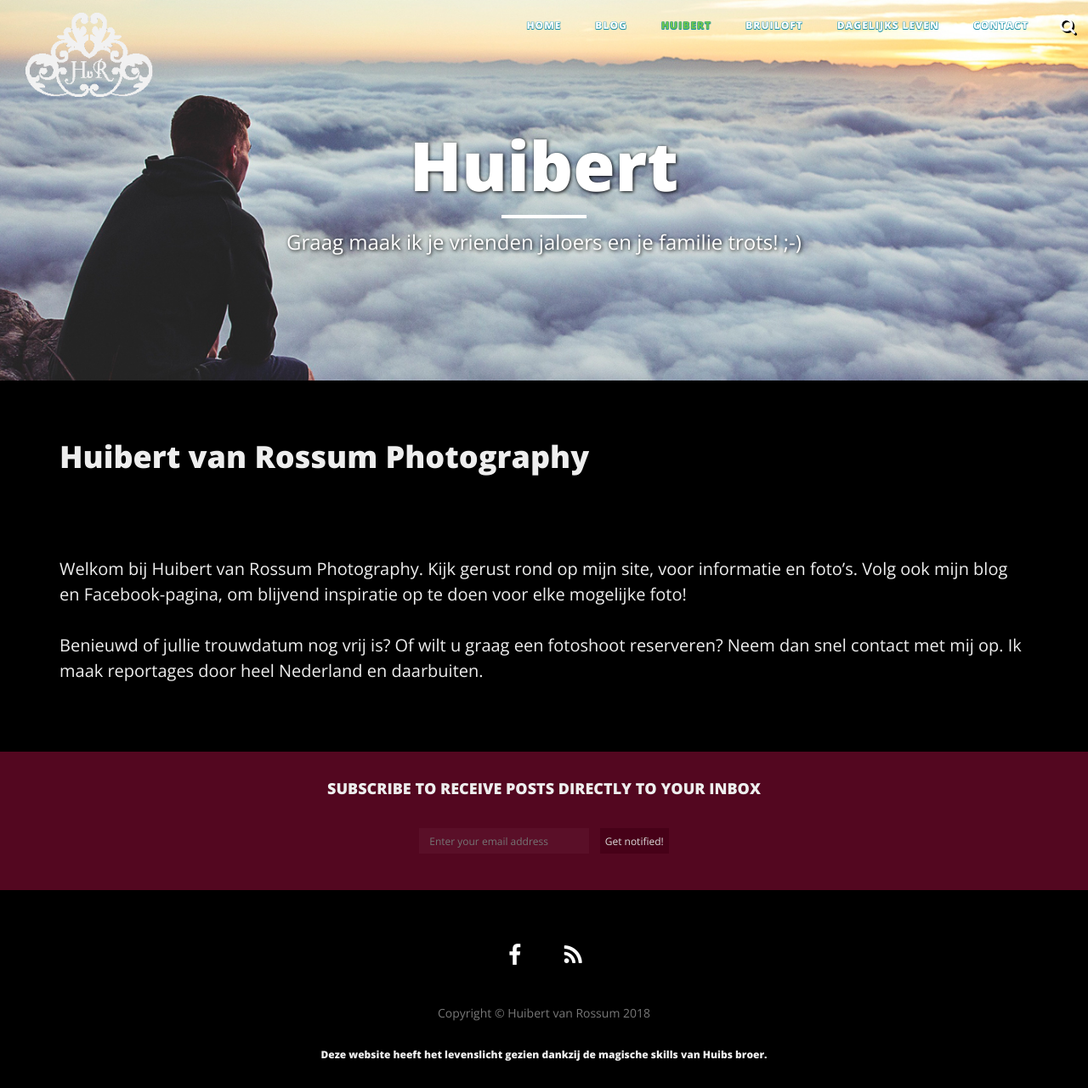
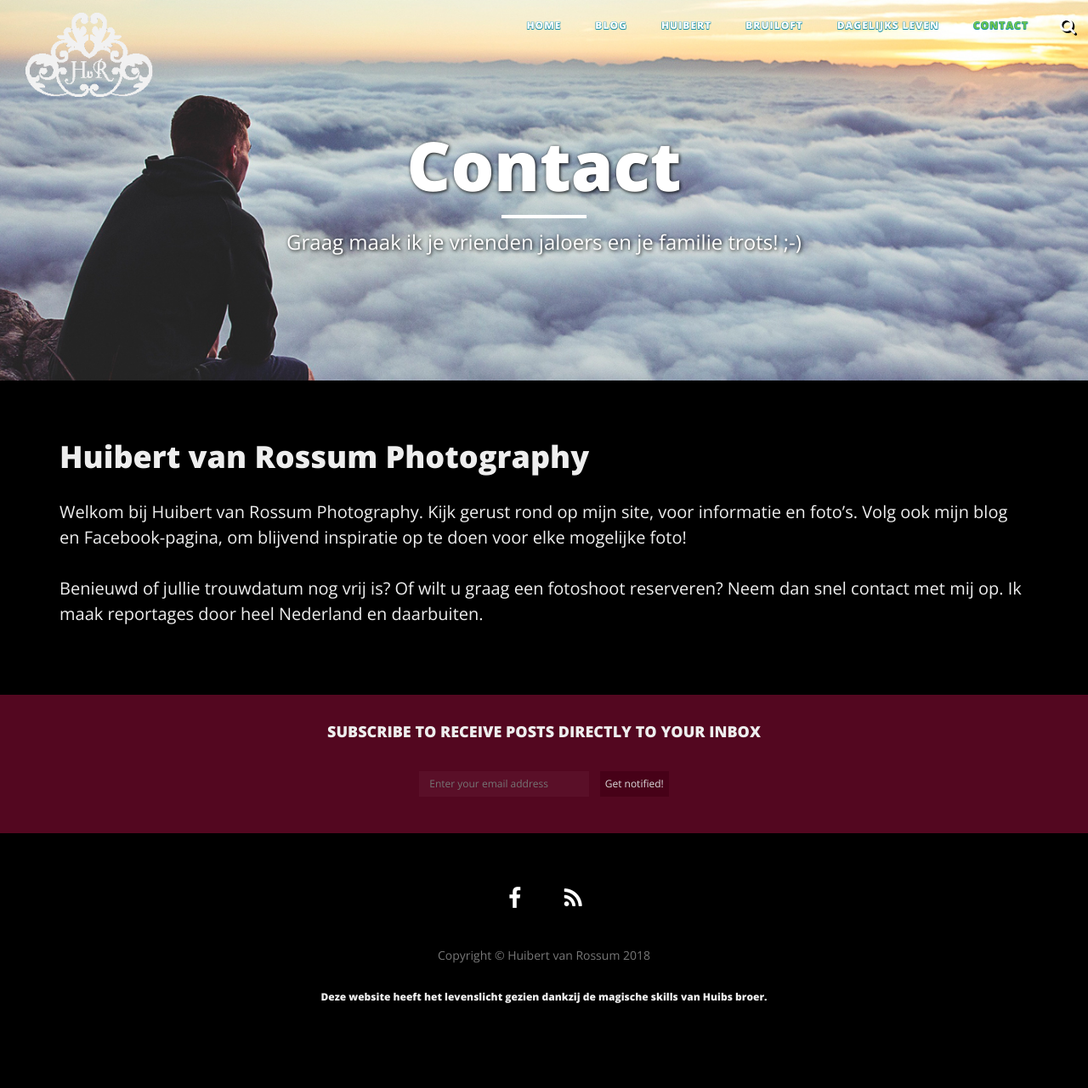
Before and after one commit to mrquincle/huibert-photography, a Jekyll site: the page built from contact/index.md, in a window 1280 px wide. Shown: the whole page at 85% size. Built offline with Jekyll 4.4.1, drawn with Linux system fonts in a browser that asks for light colours; nearby versions of some CDN libraries; after the commit the page ends 1213 px from its top, so only the background shows below that.

Commit message:
Update pages contact / huibert

```diff
--- a/_config.yml
+++ b/_config.yml
@@ -36,7 +36,7 @@ comments :
 nav:
   - HOME: "/huibert-photography/"
   - BLOG: "/huibert-photography/blog/"
-  - HUIBERT: "/huibert-photography/huibert-photography/"
+  - HUIBERT: "/huibert-photography/huibert/"
   - BRUILOFT: "/huibert-photography/bruiloft/"
   - DAGELIJKS LEVEN: "/huibert-photography/dagelijksleven/"
   - CONTACT: "/huibert-photography/contact/"
--- a/huibert/index.html
+++ b/contact/index.md
@@ -1,17 +1,13 @@
 ---
 layout: page
-title: "Huibert"
+title: "Contact"
 description: "Graag maak ik je vrienden jaloers en je familie trots! ;-)"
-active: huibert
+active: contact
 header-img: "img/about-bg.jpg"
 ---
 
-<h1>Huibert van Rossum Photography</h1>
-<br>
-<br>
-<p>
+# Huibert van Rossum Photography
+
 Welkom bij Huibert van Rossum Photography. Kijk gerust rond op mijn site, voor informatie en foto’s. Volg ook mijn blog en Facebook-pagina, om blijvend inspiratie op te doen voor elke mogelijke foto!
-</p>
-<p>
+
 Benieuwd of jullie trouwdatum nog vrij is? Of wilt u graag een fotoshoot reserveren? Neem dan snel contact met mij op. Ik maak reportages door heel Nederland en daarbuiten.
-</p>
```
Also changed, not shown: huibert/index.md (added, +16 -0 lines).
